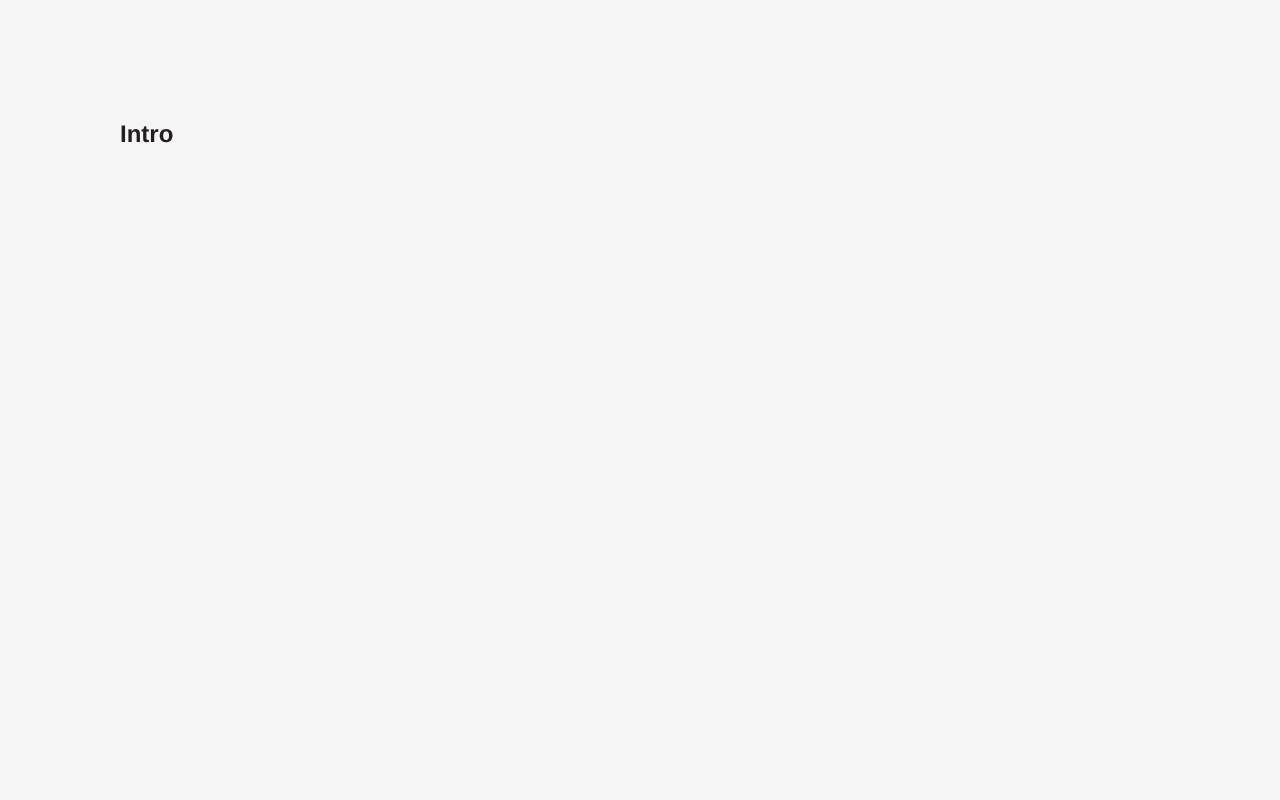
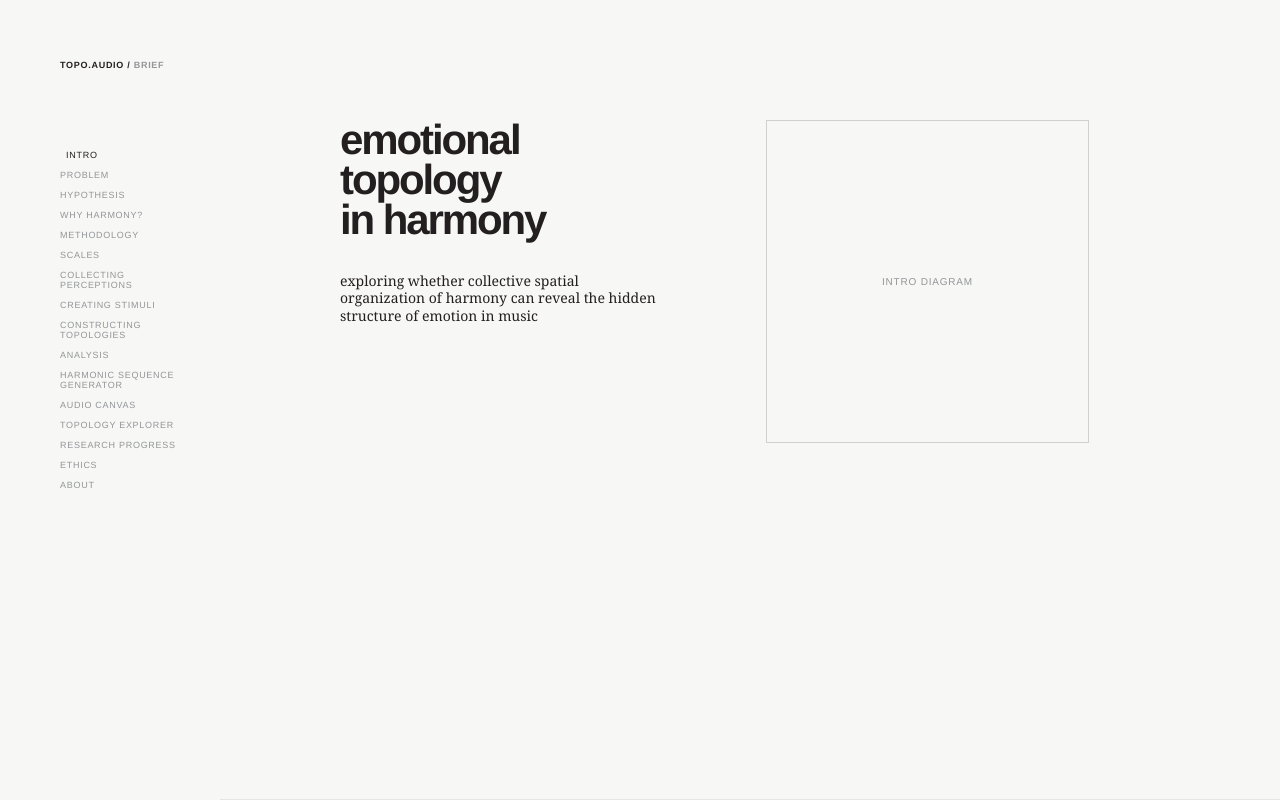
Before and after one commit to mcbeth-ty/topo-audio-site, a React (Vite) app: page / in a window 1280 px wide. Shown: the top 800 px of the page. Built offline with nearby package versions, Linux system fonts and the light colour scheme.

Commit message:
Add active sidebar section tracking

```diff
--- a/src/App.jsx
+++ b/src/App.jsx
@@ -15,9 +15,14 @@ import ResearchProgress from "./sections/ResearchProgress";
 import Ethics from "./sections/Ethics";
 import About from "./sections/About";
 
+import Sidebar from "./components/Sidebar";
+
 function App() {
   return (
     <>
+      <Sidebar />
+
+      <main>
         <Intro />
         <Problem />
         <Hypothesis />
@@ -34,6 +39,7 @@ function App() {
         <ResearchProgress />
         <Ethics />
         <About />
+      </main>
     </>
   );
 }
--- /dev/null
+++ b/src/components/PageContainer.jsx
@@ -0,0 +1,9 @@
+function PageContainer({ children }) {
+  return (
+    <div className="page-container">
+      {children}
+    </div>
+  );
+}
+
+export default PageContainer;
--- /dev/null
+++ b/src/components/SectionGrid.jsx
@@ -0,0 +1,9 @@
+function SectionGrid({ children }) {
+  return (
+    <div className="section-grid">
+      {children}
+    </div>
+  );
+}
+
+export default SectionGrid;
--- /dev/null
+++ b/src/components/SectionTitle.jsx
@@ -0,0 +1,9 @@
+function SectionTitle({ children }) {
+  return (
+    <h1 className="section-title">
+      {children}
+    </h1>
+  );
+}
+
+export default SectionTitle;
--- /dev/null
+++ b/src/components/Sidebar.jsx
@@ -0,0 +1,32 @@
+import { sections } from "../data/sections";
+import useActiveSection from "../hooks/useActiveSection";
+
+function Sidebar() {
+  const activeSection = useActiveSection();
+
+  return (
+    <aside className="sidebar">
+      <div className="sidebar__brand">
+        TOPO.AUDIO / <span>BRIEF</span>
+      </div>
+
+      <nav className="sidebar__nav">
+        {sections.map((section) => (
+            <a
+            key={section.id}
+            href={`#${section.id}`}
+            className={
+                activeSection === section.id
+                ? "sidebar-link active"
+                : "sidebar-link"
+            }
+            >
+            {section.label}
+          </a>
+        ))}
+      </nav>
+    </aside>
+  );
+}
+
+export default Sidebar;
--- /dev/null
+++ b/src/hooks/useActiveSection.js
@@ -0,0 +1,30 @@
+import { useEffect, useState } from "react";
+
+function useActiveSection() {
+  const [activeSection, setActiveSection] = useState("intro");
+
+  useEffect(() => {
+    const sections = document.querySelectorAll("section");
+
+    const observer = new IntersectionObserver(
+      (entries) => {
+        entries.forEach((entry) => {
+          if (entry.isIntersecting) {
+            setActiveSection(entry.target.id);
+          }
+        });
+      },
+      {
+        threshold: 0.35,
+      }
+    );
+
+    sections.forEach((section) => observer.observe(section));
+
+    return () => observer.disconnect();
+  }, []);
+
+  return activeSection;
+}
+
+export default useActiveSection;
--- a/src/index.css
+++ b/src/index.css
@@ -1,3 +1,19 @@
+:root {
+  --color-text: #231f20;
+  --color-muted: #939598;
+  --color-light: #d1d3d4;
+  --color-bg: #f7f7f5;
+  --color-accent: #7fd8e8;
+
+  --sidebar-width: 220px;
+  --page-padding-x: 120px;
+  --section-padding-y: 120px;
+}
+
+html {
+  scroll-behavior: smooth;
+}
+
 html,
 body,
 #root {
@@ -7,16 +23,167 @@ body,
 
 body {
   font-family: Helvetica, Arial, sans-serif;
-  background: #f5f5f5;
-  color: #231f20;
+  background: var(--color-bg);
+  color: var(--color-text);
+}
+
+main {
+  margin-left: var(--sidebar-width);
 }
 
 section {
   min-height: 100vh;
-  padding: 120px;
+  padding: var(--section-padding-y) var(--page-padding-x);
   box-sizing: border-box;
+  border-bottom: 1px solid rgba(35, 31, 32, 0.08);
 }
 
-h1 {
+section h1 {
   margin: 0;
+  font-size: 42px;
+  line-height: 0.95;
+  letter-spacing: -0.05em;
+  text-transform: lowercase;
 }
+
+.sidebar {
+  position: fixed;
+  top: 60px;
+  left: 60px;
+  width: 140px;
+  z-index: 10;
+  font-size: 9px;
+  letter-spacing: 0.08em;
+  text-transform: uppercase;
+}
+
+.sidebar__brand {
+  margin-bottom: 80px;
+  font-weight: 700;
+}
+
+.sidebar__brand span {
+  color: var(--color-muted);
+}
+
+.sidebar__nav {
+  display: flex;
+  flex-direction: column;
+  gap: 10px;
+}
+
+.sidebar__nav a {
+  color: var(--color-muted);
+  text-decoration: none;
+}
+
+.sidebar__nav a:hover {
+  color: var(--color-text);
+}
+
+@media (max-width: 900px) {
+  :root {
+    --sidebar-width: 0px;
+    --page-padding-x: 32px;
+    --section-padding-y: 96px;
+  }
+
+  .sidebar {
+    display: none;
+  }
+
+  main {
+    margin-left: 0;
+  }
+
+  section h1 {
+    font-size: 36px;
+  }
+}
+
+.page-container {
+  max-width: 1600px;
+  margin: 0 auto;
+}
+
+.section-grid {
+  display: grid;
+  grid-template-columns: repeat(12, minmax(0, 1fr));
+  gap: 32px;
+}
+
+.section-title {
+  margin: 0;
+  font-size: 42px;
+  line-height: 0.95;
+  letter-spacing: -0.05em;
+  font-weight: 700;
+  text-transform: lowercase;
+}
+
+.eyebrow {
+  margin-bottom: 96px;
+  font-size: 9px;
+  letter-spacing: 0.08em;
+  font-weight: 700;
+}
+
+.intro-copy {
+  grid-column: 1 / span 5;
+}
+
+.intro-subtitle {
+  max-width: 420px;
+  margin-top: 32px;
+  font-family: Georgia, serif;
+  font-size: 14px;
+  line-height: 1.25;
+}
+
+.intro-figure {
+  grid-column: 7 / span 5;
+  display: flex;
+  align-items: flex-start;
+  justify-content: center;
+}
+
+.placeholder-figure {
+  width: 100%;
+  aspect-ratio: 1 / 1;
+  border: 1px solid rgba(35, 31, 32, 0.18);
+  display: flex;
+  align-items: center;
+  justify-content: center;
+  color: var(--color-muted);
+  font-size: 10px;
+  letter-spacing: 0.08em;
+  text-transform: uppercase;
+}
+
+@media (max-width: 900px) {
+  .intro-copy,
+  .intro-figure {
+    grid-column: 1 / -1;
+  }
+
+  .intro-figure {
+    margin-top: 64px;
+  }
+}
+
+.sidebar-link {
+  color: var(--color-muted);
+  text-decoration: none;
+  transition:
+    color 300ms ease,
+    transform 300ms ease;
+}
+
+.sidebar-link:hover {
+  color: var(--color-text);
+}
+
+.sidebar-link.active {
+  color: var(--color-text);
+  transform: translateX(6px);
+}
--- a/src/sections/Intro.jsx
+++ b/src/sections/Intro.jsx
@@ -1,7 +1,35 @@
+import PageContainer from "../components/PageContainer";
+import SectionGrid from "../components/SectionGrid";
+import SectionTitle from "../components/SectionTitle";
+
 function Intro() {
   return (
     <section id="intro">
-      <h1>Intro</h1>
+      <PageContainer>
+        <SectionGrid>
+          <div className="intro-copy">
+
+            <SectionTitle>
+              emotional
+              <br />
+              topology
+              <br />
+              in harmony
+            </SectionTitle>
+
+            <p className="intro-subtitle">
+              exploring whether collective spatial organization of harmony
+              can reveal the hidden structure of emotion in music
+            </p>
+          </div>
+
+          <div className="intro-figure">
+            <div className="placeholder-figure">
+              intro diagram
+            </div>
+          </div>
+        </SectionGrid>
+      </PageContainer>
     </section>
   );
 }
```
Lines whose indentation alone changed are shown as unchanged.
